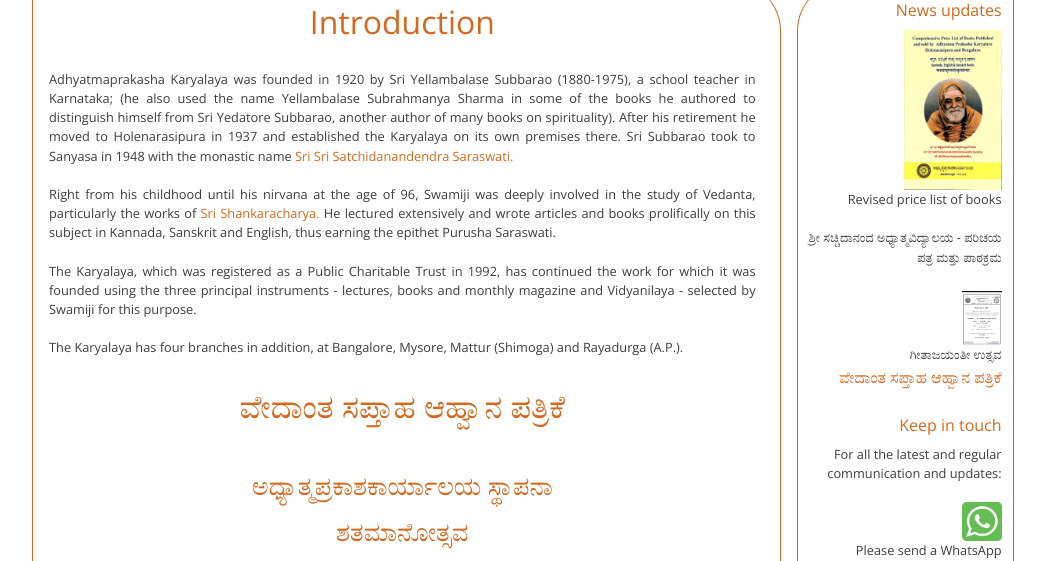
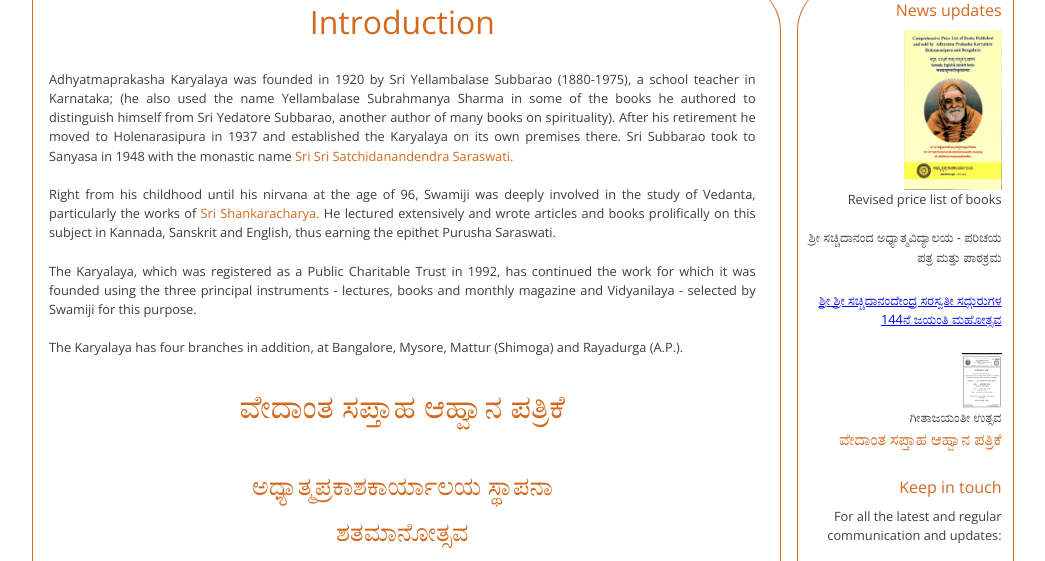
Before and after one commit to SrirangaDigital/Adhyatmaprakasha, a PHP site: page / in a window 1280 px wide. Shown: the part 185-746 px from the top of the page, without its empty margins (117-1162 px from the left). Run offline with PHP 8.4, Linux system fonts and the light colour scheme; the visitor is signed in with stand-in values (Sample User, id 1); data comes from the database, SQL or seed files in the repository; data that the repository does not hold is empty.

Commit message:
added 144th jayanthi info

```diff
--- a/include_footer.php
+++ b/include_footer.php
@@ -25,8 +25,17 @@
 			<span class="news"><a href="php/circulars/intro.php">ಶ್ರೀ ಸಚ್ಚಿದಾನಂದ ಅಧ್ಯಾತ್ಮವಿದ್ಯಾಲಯ - ಪರಿಚಯ ಪತ್ರ ಮತ್ತು ಪಾಠಕ್ರಮ</a></span>
 		</p><br />
 	</div>
+
+	<p><a href="php/images/apk.pdf" target="_blank"> ಶ್ರೀ ಶ್ರೀ ಸಚ್ಚಿದಾನಂದೇಂದ್ರ ಸರಸ್ವತೀ ಸದ್ಗುರುಗಳ 144ನೆ ಜಯಂತಿ ಮಹೋತ್ಸವ</a></p>
+	<!-- <p>ಸಚ್ಚಿದಾನಂದೇಂದ್ರ ಸರಸ್ವತೀ ಸದ್ಗುರುಗಳ 144ನೆ ಜಯಂತಿ ಮಹೋತ್ಸವ</p> -->
+
+	<br />
 	<p><a href="php/images/apk_page.jpeg" target="_blank"><img style="width: 20%;" src="php/images/apk_page.jpeg" /></a></p>
 	<p>ಗೀತಾಜಯಂತೀ ಉತ್ಸವ</p>
+
+
+
+
 
 	<p style="text-align: right; font-size: 16px" class="news"><a class="title" href="php/images/Jayanthi.pdf">ವೇದಾಂತ ಸಪ್ತಾಹ ಆಹ್ವಾನ ಪತ್ರಿಕೆ</a></p><br />
     <div class="widget">
```
Also changed, not shown: 1 other file.
